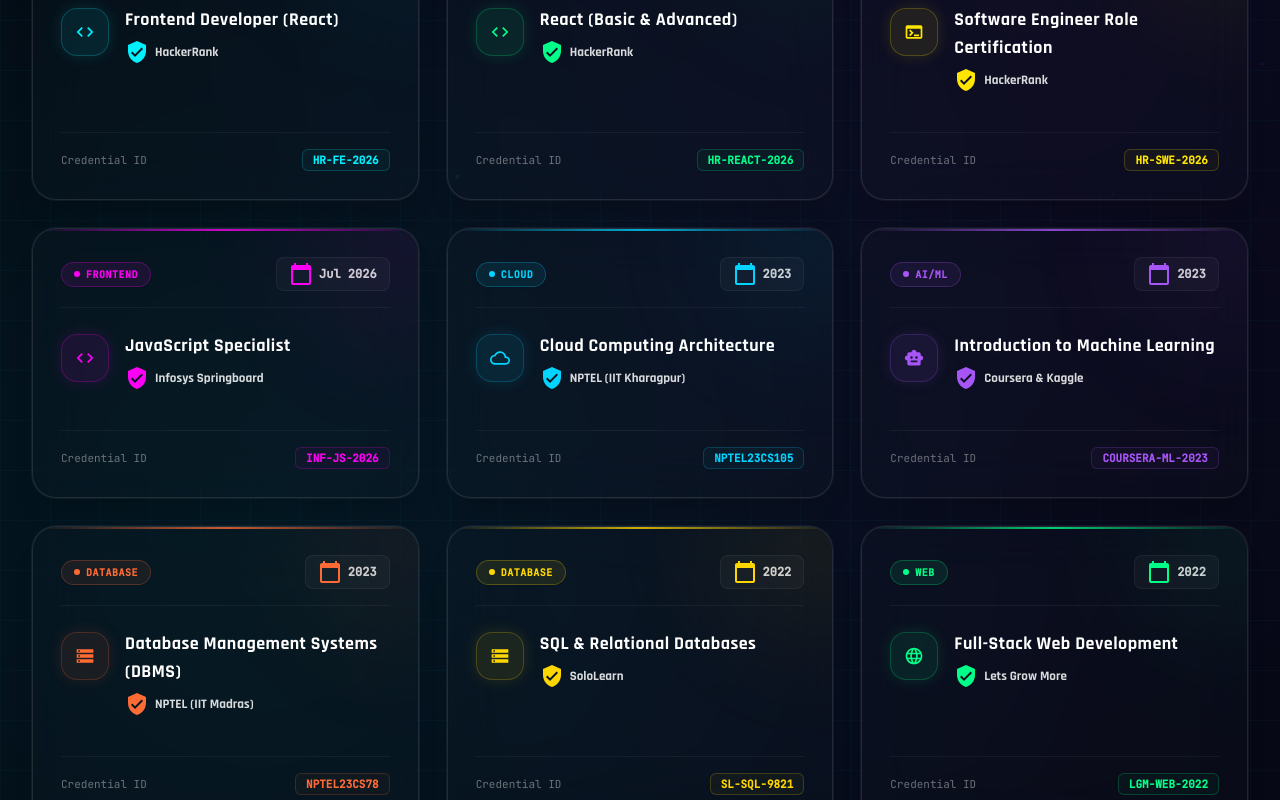
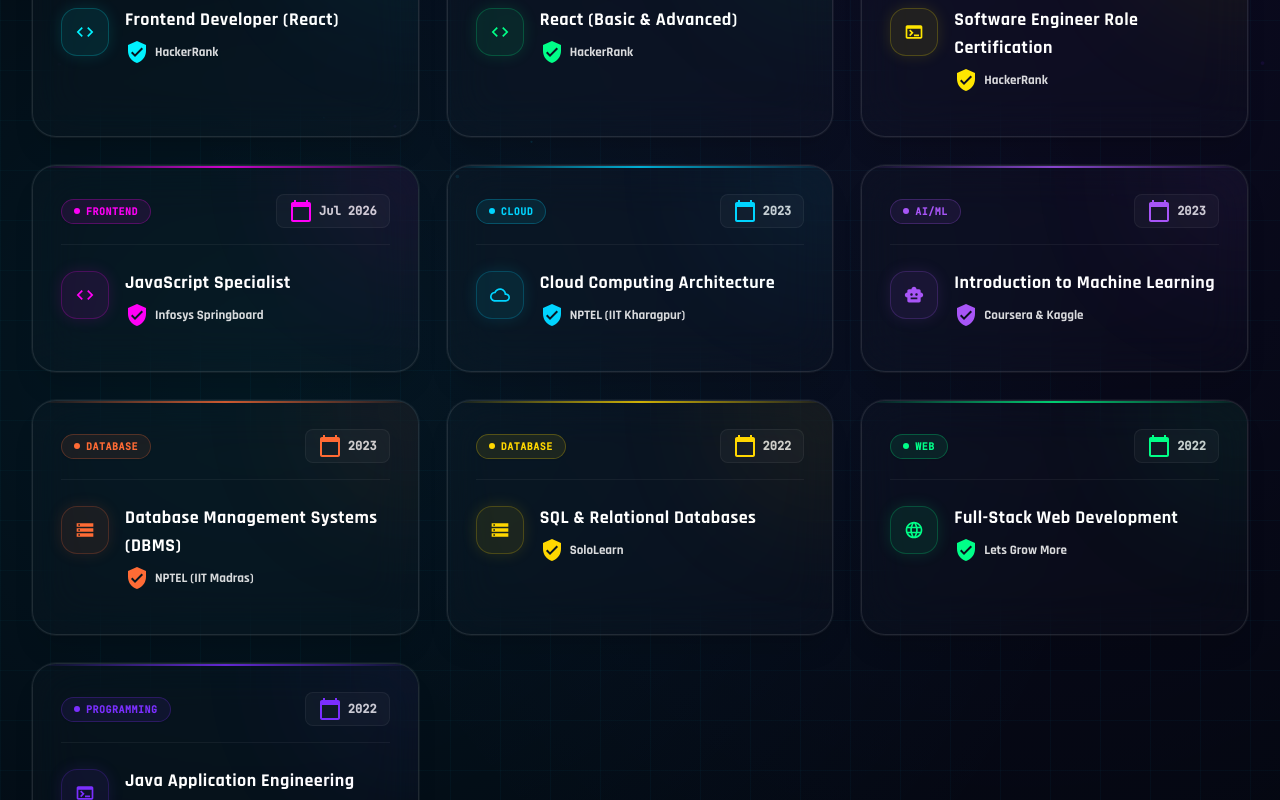
Before and after one commit to khuswanth1/portfolio, a React (Vite) app: page /certifications in a window 1280 px wide. Shown: the part 580-1380 px from the top of the page. Built offline with nearby package versions, Linux system fonts and the light colour scheme.

Commit message:
update the fields

```diff
--- a/index.html
+++ b/index.html
@@ -4,7 +4,7 @@
     <meta charset="UTF-8" />
     <link rel="icon" type="image/svg+xml" href="/favicon.svg" />
     <meta name="viewport" content="width=device-width, initial-scale=1.0" />
-    <title>Khuswanth Rao Jadav | Full Stack Developer</title>
+    <title>Khuswanth Rao Jadav - Portfolio</title>
     <meta name="description" content="Portfolio of Khuswanth Rao Jadav - Full Stack Java Developer from Tirupati" />
     <link rel="preconnect" href="https://fonts.googleapis.com" />
     <link rel="preconnect" href="https://fonts.gstatic.com" crossorigin />
--- a/src/data.js
+++ b/src/data.js
@@ -255,7 +255,6 @@
       year: "Jul 2026",
       color: "#00f2ff",
       category: "Frontend",
-      credentialId: "HR-FE-2026"
     },
     {
       id: 2,
@@ -264,7 +263,6 @@
       year: "Jul 2026",
       color: "#00ff88",
       category: "Frontend",
-      credentialId: "HR-REACT-2026"
     },
     {
       id: 3,
@@ -272,8 +270,7 @@
       issuer: "HackerRank",
       year: "Jul 2026",
       color: "#ffe600",
-      category: "Engineering",
-      credentialId: "HR-SWE-2026"
+      category: "Engineering"
     },
     {
       id: 4,
@@ -281,8 +278,7 @@
       issuer: "Infosys Springboard",
       year: "Jul 2026",
       color: "#ff00f7",
-      category: "Frontend",
-      credentialId: "INF-JS-2026"
+      category: "Frontend"
     },
     {
       id: 5,
@@ -290,8 +286,7 @@
       issuer: "NPTEL (IIT Kharagpur)",
       year: "2023",
       color: "#00d4ff",
-      category: "Cloud",
-      credentialId: "NPTEL23CS105"
+      category: "Cloud"
     },
     {
       id: 6,
@@ -299,8 +294,7 @@
       issuer: "Coursera & Kaggle",
       year: "2023",
       color: "#a855f7",
-      category: "AI/ML",
-      credentialId: "COURSERA-ML-2023"
+      category: "AI/ML"
     },
     {
       id: 7,
@@ -308,8 +302,7 @@
       issuer: "NPTEL (IIT Madras)",
       year: "2023",
       color: "#ff6b35",
-      category: "Database",
-      credentialId: "NPTEL23CS78"
+      category: "Database"
     },
     {
       id: 8,
@@ -317,8 +310,7 @@
       issuer: "SoloLearn",
       year: "2022",
       color: "#ffd700",
-      category: "Database",
-      credentialId: "SL-SQL-9821"
+      category: "Database"
     },
     {
       id: 9,
@@ -326,8 +318,7 @@
       issuer: "Lets Grow More",
       year: "2022",
       color: "#00ff88",
-      category: "Web",
-      credentialId: "LGM-WEB-2022"
+      category: "Web"
     },
     {
       id: 10,
@@ -335,8 +326,7 @@
       issuer: "Oasis Infobyte",
       year: "2022",
       color: "#7b2fff",
-      category: "Programming",
-      credentialId: "OI-JAVA-2022"
+      category: "Programming"
     }
   ],
 
--- a/src/index.css
+++ b/src/index.css
@@ -36,6 +36,21 @@
   ::-webkit-scrollbar-thumb {
     background: #00d4ff;
     border-radius: 3px;
+  }
+
+  .custom-modal-scrollbar::-webkit-scrollbar {
+    width: 4px;
+  }
+
+  .custom-modal-scrollbar::-webkit-scrollbar-track {
+    background: rgba(255, 255, 255, 0.04);
+    border-radius: 4px;
+  }
+
+  .custom-modal-scrollbar::-webkit-scrollbar-thumb {
+    background: #00f2ff;
+    border-radius: 4px;
+    box-shadow: 0 0 10px rgba(0, 242, 255, 0.5);
   }
 
   ::selection {
--- a/src/pages/Certifications.jsx
+++ b/src/pages/Certifications.jsx
@@ -80,7 +80,7 @@
         {/* Certifications 3-Column Responsive Grid */}
         <motion.div
           layout
-          className="grid grid-cols-1 md:grid-cols-2 lg:grid-cols-3 gap-6 sm:gap-7 mb-16 md:mb-24"
+          className="grid grid-cols-1 md:grid-cols-2 lg:grid-cols-3 gap-6 sm:gap-7 mb-4 md:mb-8"
         >
           <AnimatePresence mode="popLayout">
             {filtered.map((cert) => (
@@ -156,17 +156,6 @@
                     </div>
                   </div>
                 </div>
-
-                {/* Footer Credential ID */}
-                <div className="mt-6 pt-4 border-t border-white/5 flex items-center justify-between text-xs font-mono">
-                  <span className="text-white/40 text-[11px]">Credential ID</span>
-                  <span
-                    className="font-bold font-mono text-[11px] px-2.5 py-0.5 rounded-md border"
-                    style={{ color: cert.color, borderColor: `${cert.color}30`, backgroundColor: `${cert.color}0a` }}
-                  >
-                    {cert.credentialId || "VERIFIED"}
-                  </span>
-                </div>
               </motion.div>
             ))}
           </AnimatePresence>
--- a/src/pages/Experience.jsx
+++ b/src/pages/Experience.jsx
@@ -1,4 +1,4 @@
-import { useState } from 'react'
+import { useState, forwardRef } from 'react'
 import { motion, AnimatePresence } from 'framer-motion'
 import {
   CalendarToday,
@@ -12,11 +12,12 @@
 
 const { experience } = portfolioData
 
-function ExperienceCard({ item, onViewAchievements }) {
+const ExperienceCard = forwardRef(function ExperienceCard({ item, onViewAchievements }, ref) {
   const NodeIcon = item.type === 'Professional' ? BusinessCenter : Stars
 
   return (
     <motion.div
+      ref={ref}
       layout
       initial={{ opacity: 0, y: 25 }}
       whileInView={{ opacity: 1, y: 0 }}
@@ -27,7 +28,7 @@
         borderColor: `${item.color}40`,
         boxShadow: `0 20px 40px -20px ${item.color}25`
       }}
-      className="glass-card p-6 sm:p-8 rounded-3xl border border-white/10 ring-1 ring-white/5 transition-all duration-500 group relative overflow-hidden backdrop-blur-xl bg-white/[0.015] flex flex-col justify-between shadow-xl"
+      className="glass-card p-5 sm:p-6 lg:p-7 rounded-3xl border border-white/10 ring-1 ring-white/5 transition-all duration-500 group relative overflow-hidden backdrop-blur-xl bg-white/[0.015] flex flex-col justify-between shadow-xl h-full"
     >
       {/* Top Accent Gradient Bar */}
       <div
@@ -123,7 +124,7 @@
       )}
     </motion.div>
   )
-}
+})
 
 export default function Experience() {
   const [activeFilter, setActiveFilter] = useState('All')
@@ -166,11 +167,11 @@
           ))}
         </div>
 
-        {/* Experience Cards (2-Column Grid Layout) */}
+        {/* Experience Cards (3-Column Grid Layout) */}
         <div className="mb-16 sm:mb-20">
           <motion.div
             layout
-            className="grid grid-cols-1 md:grid-cols-2 gap-6 lg:gap-8"
+            className="grid grid-cols-1 md:grid-cols-3 gap-6 sm:gap-7"
           >
             <AnimatePresence mode="popLayout">
               {filteredExperience.map((item) => (
--- a/src/pages/Projects.jsx
+++ b/src/pages/Projects.jsx
@@ -1,4 +1,4 @@
-import { useState } from 'react'
+import { useState, forwardRef } from 'react'
 import { motion, AnimatePresence } from 'framer-motion'
 import {
   GitHub,
@@ -20,7 +20,7 @@
 
 const { projects } = portfolioData
 
-function ProjectCard({ project, onViewDetails }) {
+const ProjectCard = forwardRef(function ProjectCard({ project, onViewDetails }, ref) {
   const accentColor = project.color || '#00f2ff'
 
   const getProjectIcon = (id) => {
@@ -35,6 +35,7 @@
 
   return (
     <motion.div
+      ref={ref}
       layout
       initial={{ opacity: 0, y: 25 }}
       whileInView={{ opacity: 1, y: 0 }}
@@ -45,7 +46,7 @@
         borderColor: `${accentColor}40`,
         boxShadow: `0 20px 40px -20px ${accentColor}25`
       }}
-      className="glass-card p-6 sm:p-8 rounded-3xl border border-white/10 ring-1 ring-white/5 transition-all duration-500 group relative overflow-hidden backdrop-blur-xl bg-white/[0.015] flex flex-col justify-between shadow-2xl"
+      className="glass-card p-5 sm:p-6 lg:p-7 rounded-3xl border border-white/10 ring-1 ring-white/5 transition-all duration-500 group relative overflow-hidden backdrop-blur-xl bg-white/[0.015] flex flex-col justify-between shadow-2xl h-full"
     >
       {/* Top Accent Gradient Line */}
       <div
@@ -102,7 +103,7 @@
           </div>
 
           <div className="min-w-0 flex-1">
-            <h3 className="font-heading font-black text-xl sm:text-2xl text-white tracking-wide leading-snug group-hover:text-white/95 transition-colors">
+            <h3 className="font-heading font-black text-lg sm:text-xl text-white tracking-wide leading-snug group-hover:text-white/95 transition-colors">
               {project.title}
             </h3>
             <span className="text-white/75 font-mono text-xs sm:text-[13px] font-medium block mt-1">
@@ -137,7 +138,7 @@
           style={{ '--hover-color': accentColor }}
         >
           <Code className="text-white/40" fontSize="small" />
-          <span>View Architecture & Features</span>
+          <span>View</span>
           <OpenInNew fontSize="small" className="scale-75 opacity-70 ml-0.5" />
         </button>
 
@@ -153,7 +154,7 @@
       </div>
     </motion.div>
   )
-}
+})
 
 export default function Projects() {
   const [selectedProject, setSelectedProject] = useState(null)
@@ -198,10 +199,10 @@
           ))}
         </div>
 
-        {/* Projects 2-Column Responsive Grid */}
+        {/* Projects 3-Column Responsive Grid */}
         <motion.div
           layout
-          className="grid grid-cols-1 lg:grid-cols-2 gap-6 lg:gap-8 mb-16 sm:mb-20"
+          className="grid grid-cols-1 md:grid-cols-3 gap-6 sm:gap-7 mb-16 sm:mb-20"
         >
           <AnimatePresence mode="popLayout">
             {filteredProjects.map((project) => (
--- a/src/pages/Skills.jsx
+++ b/src/pages/Skills.jsx
@@ -121,12 +121,6 @@
                         {cat.subtitle}
                       </span>
                     </div>
-                    <span
-                      className="font-mono font-bold px-3 py-1 rounded-full border text-xs shrink-0 hidden sm:inline-block shadow-sm"
-                      style={{ color: cat.color, borderColor: `${cat.color}50`, backgroundColor: `${cat.color}18` }}
-                    >
-                      {skills[cat.key]?.length || 0} Tech
-                    </span>
                   </div>
 
                   {/* Skills Items in a 2-Column Responsive Inner Grid */}
@@ -196,13 +190,6 @@
                     </span>
                   </div>
                 </div>
-
-                <span
-                  className="font-mono font-extrabold px-4 py-1.5 rounded-full border text-xs sm:text-sm self-start sm:self-auto shadow-md"
-                  style={{ color: '#00f2ff', borderColor: '#00f2ff60', backgroundColor: '#00f2ff18' }}
-                >
-                  6 Core Strengths
-                </span>
               </div>
 
               {/* 6 Interactive Qualities in 3-Column Balanced Grid with Bright Text */}
```
